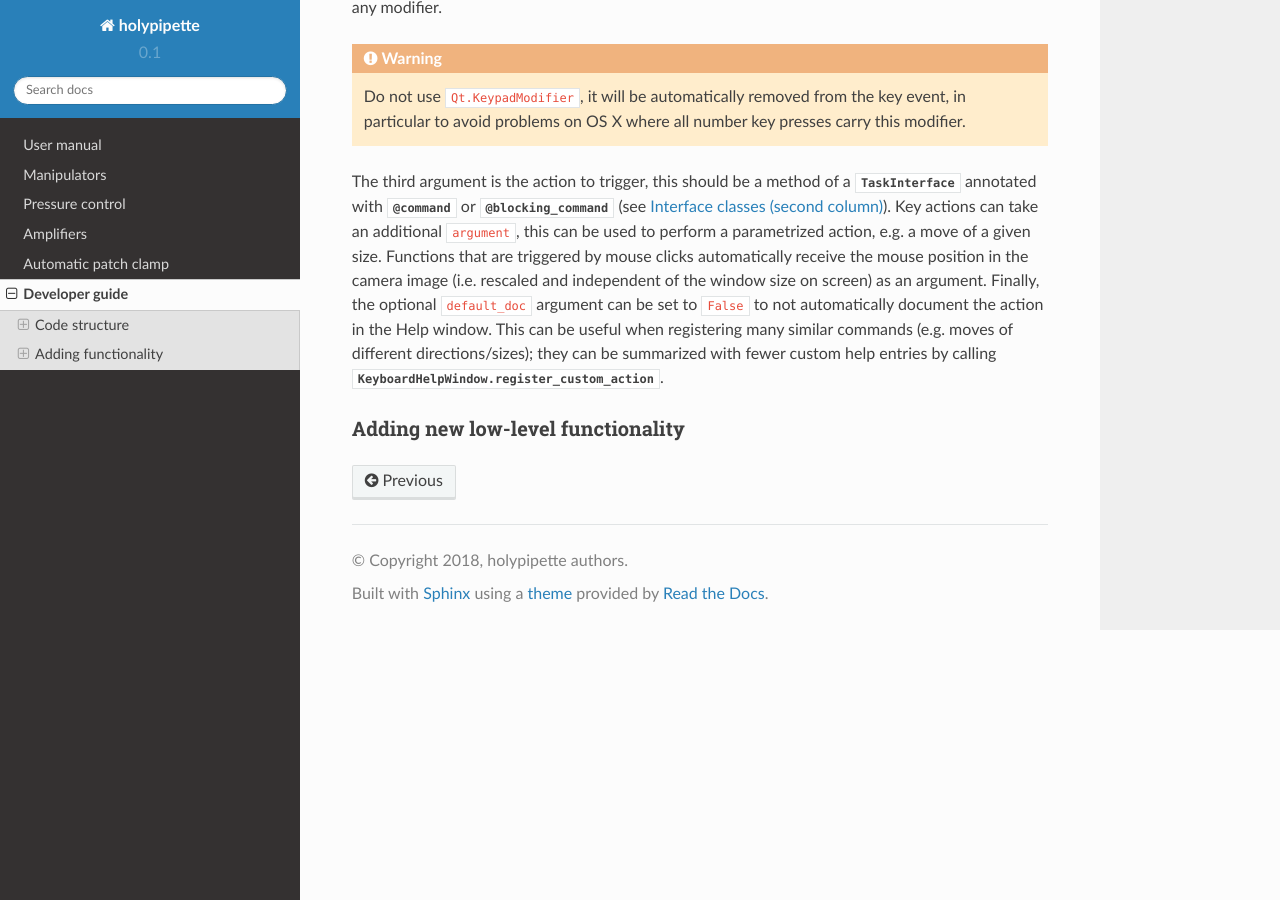
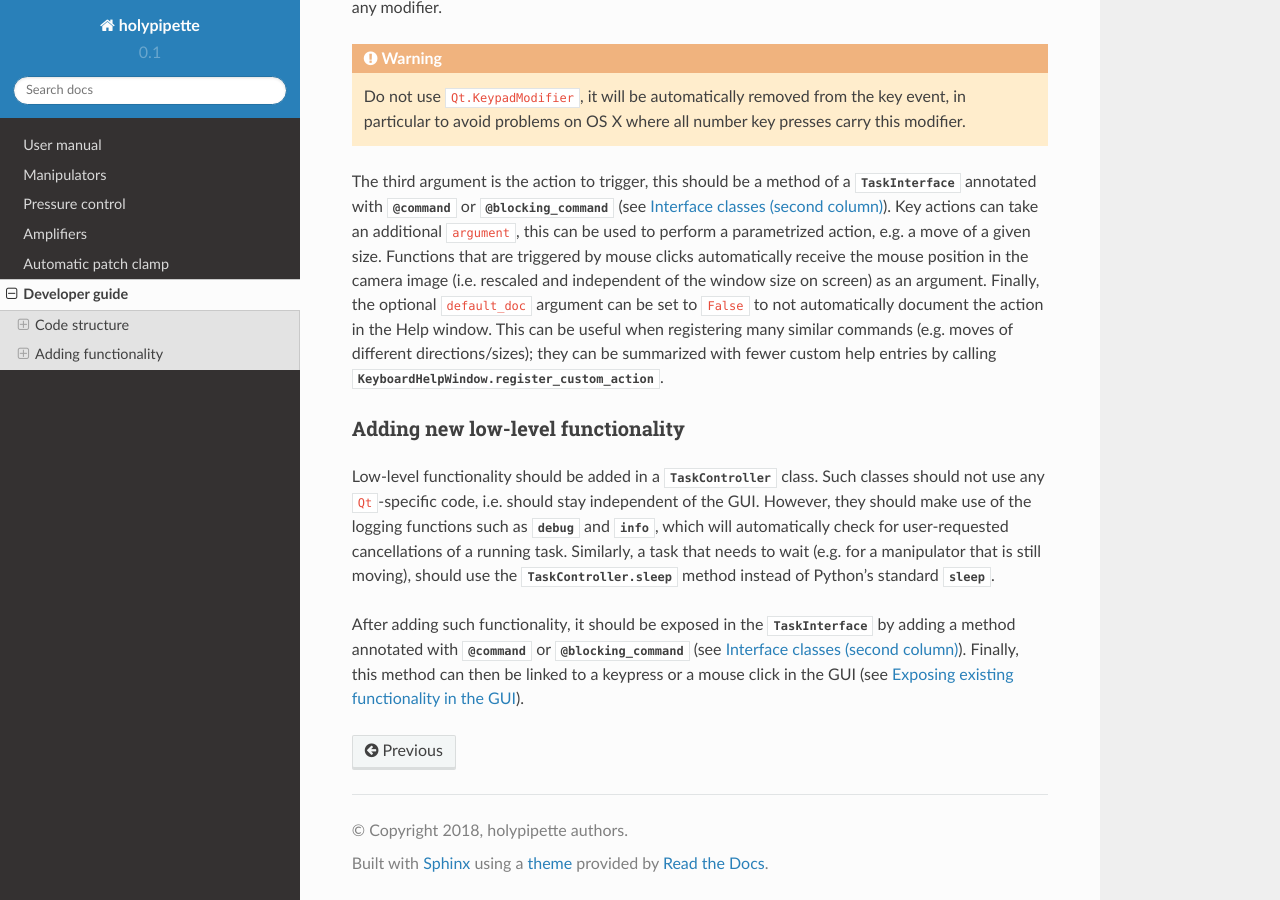
Before and after one commit to romainbrette/holypipette, a Sphinx documentation site: the page built from docs/developer.rst, in a window 1280 px wide and 900 px high, scrolled down 4952 px. Built offline with Sphinx 7.4.7 and the Read the Docs theme 2.0.0, drawn with Linux system fonts in a browser that asks for light colours; formulas are drawn with MathJax 3; pages that are not in the unit, such as notebooks, are missing from menus.

Commit message:
Add a paragraph about low-level functions to developer docs

```diff
--- a/docs/developer.rst
+++ b/docs/developer.rst
@@ -252,3 +252,16 @@ they can be summarized with fewer custom help entries by calling
 
 Adding new low-level functionality
 ~~~~~~~~~~~~~~~~~~~~~~~~~~~~~~~~~~
+Low-level functionality should be added in a `.TaskController` class. Such
+classes should not use any ``Qt``-specific code, i.e. should stay independent
+of the GUI. However, they should make use of the logging functions such as
+`~.LoggingObject.debug` and `~.LoggingObject.info`, which will automatically
+check for user-requested cancellations of a running task. Similarly, a task that
+needs to wait (e.g. for a manipulator that is still moving), should use the
+`.TaskController.sleep` method instead of Python's standard `~time.sleep`.
+
+After adding such functionality, it should be exposed in the `.TaskInterface` by
+adding a method annotated with `@command <.command>` or
+`@blocking_command <.blocking_command>` (see :ref:`interface_classes`). Finally,
+this method can then be linked to a keypress or a mouse click in the GUI (see
+:ref:`gui_functionality`).
```
Also changed, not shown: 1 other file.
